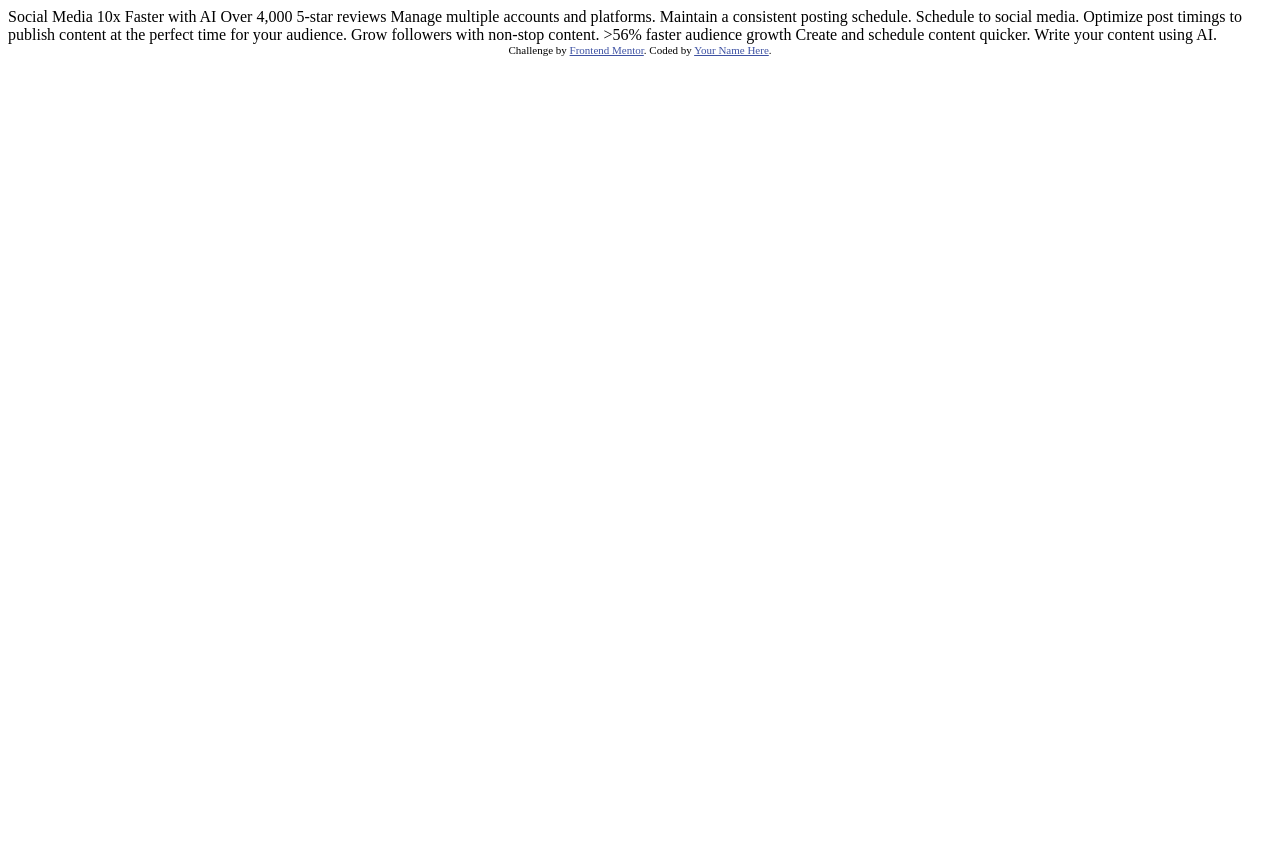
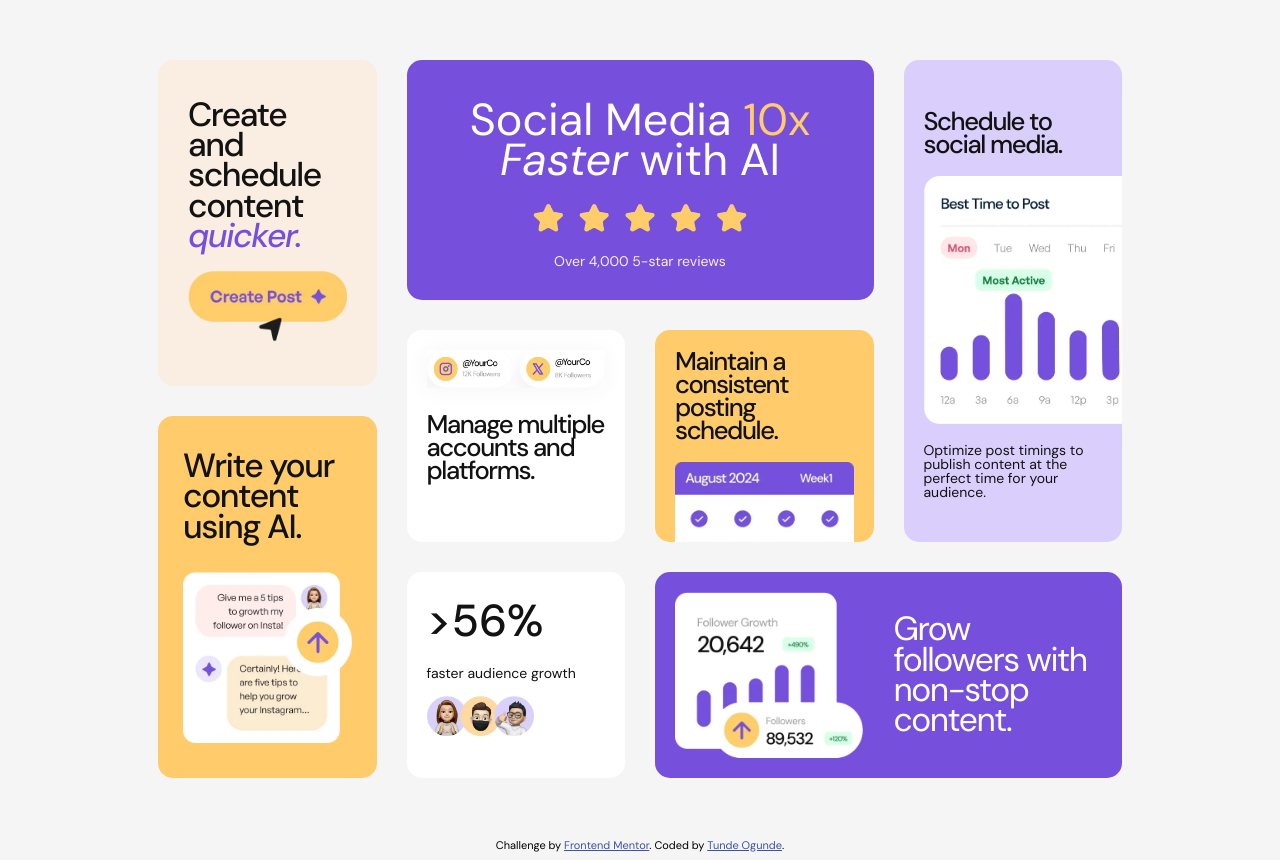
Before and after one commit to tundeogunde/bento-grid, a plain HTML site: page index.html in a window 1280 px wide. Before the commit the page ends 800 px from the top, so only its background shows below. Drawn offline with Linux system fonts and the light colour scheme.

Commit message:
Uploaded 12.00 15 Jan, 2025

```diff
--- /dev/null
+++ b/css/style.scss
@@ -0,0 +1,392 @@
+$purple100: hsl(254, 88%, 90%);
+$purple500: hsl(256, 67%, 59%);
+$yellow100: hsl(31, 66%, 93%);
+$yellow500: hsl(39, 100%, 71%);
+$white: hsl(0, 0%, 100%);
+$black: hsl(0, 0%, 7%);
+$off-white: #f5f5f5;
+
+:root {
+  margin: 0;
+  padding: 0;
+  font-size: 16px;
+}
+h1,
+h2,
+h3 {
+  margin: 0;
+  padding: 0;
+}
+
+body {
+  font-family: "DM Sans";
+  background: $off-white;
+}
+
+h1 {
+  font-size: 2.8rem;
+  font-weight: 500;
+}
+
+h2 {
+  font-size: 2.1rem;
+  line-height: 0.9;
+  font-weight: 500;
+  letter-spacing: -0.09rem;
+}
+
+h3 {
+  font-size: 1.6rem;
+  line-height: 0.9;
+  font-weight: 500;
+  letter-spacing: -0.09rem;
+}
+
+.italic {
+  font-style: italic;
+}
+
+.yellow {
+  color: $yellow500;
+}
+
+.purple {
+  color: $purple500;
+}
+
+.container {
+  margin: 40px 20px;
+  display: grid;
+  grid-template-columns: repeat(1, minmax(375px, 1fr));
+  gap: 40px;
+}
+
+.inner-container-1 {
+  display: grid;
+  //   grid-template-columns: repeat(3, minmax(175px, 1fr));
+  gap: 40px;
+}
+
+.inner-container-2 {
+  display: grid;
+  gap: 40px;
+}
+
+.card {
+  border-radius: 15px;
+}
+
+.card1 {
+  background: $purple500;
+  padding: 20px 50px;
+  color: $white;
+  text-align: center;
+  h1 {
+    padding: 0;
+    margin: 20px auto;
+    line-height: 0.9;
+    font-weight: 400;
+  }
+  img {
+    width: 60%;
+  }
+  p {
+    margin: 10px auto;
+    color: $yellow100;
+  }
+}
+.card2 {
+  color: $black;
+  padding: 20px;
+  background: $white;
+  h3 {
+    margin-top: 20px;
+  }
+  img {
+    width: 100%;
+    box-shadow: -1px 1px 25px $off-white;
+  }
+}
+.card3 {
+  color: $black;
+  background: $yellow500;
+  padding: 20px;
+  padding-bottom: 0;
+  h3 {
+    margin-bottom: 20px;
+  }
+  img {
+    width: 70%;
+    margin-bottom: -7px;
+  }
+}
+.card4 {
+  background: $purple100;
+  color: $black;
+  padding: 20px;
+  text-align: center;
+  h3 {
+    margin: 20px auto;
+  }
+  p {
+    line-height: 1;
+  }
+  img {
+    width: 100%;
+  }
+}
+.card5 {
+  background: $purple500;
+  padding: 30px 50px;
+  text-align: center;
+  color: $white;
+  img {
+    width: 90%;
+  }
+  h2 {
+    font-weight: 400;
+    margin-top: 30px;
+  }
+}
+.card6 {
+  background: $white;
+  color: $black;
+  padding: 30px;
+  img {
+    width: 60%;
+  }
+}
+.card7 {
+  background: $yellow100;
+  color: $black;
+  padding: 30px;
+  display: grid;
+  align-content: center;
+  img {
+    width: 70%;
+  }
+  h2 {
+    margin-bottom: 20px;
+  }
+}
+.card8 {
+  background: $yellow500;
+  padding: 25px;
+  color: $black;
+  display: grid;
+  align-content: center;
+  h2 {
+    margin-bottom: 30px;
+  }
+  img {
+    width: 70%;
+  }
+}
+
+@media (min-width: 1158px) {
+  p {
+    font-size: 14px;
+  }
+  .container {
+    margin: 60px 150px;
+    grid-template-columns: 1fr 3fr;
+    gap: 30px;
+  }
+
+  .inner-container-1 {
+    grid-column: 2 / span 3;
+    grid-template-columns: repeat(3, minmax(175px, 1fr));
+    gap: 30px;
+  }
+
+  .inner-container-2 {
+    grid-column: 1 / span 1;
+    grid-row: 1 / span 1;
+    gap: 30px;
+  }
+
+  .card1 {
+    grid-column: 1 / span 2;
+  }
+  .card2 {
+    grid-column: 1 / span 1;
+    grid-row: 2 / span 1;
+  }
+
+  .card3 {
+    grid-column: 2 / span 1;
+    grid-row: 2 / span 1;
+    .image {
+      overflow-y: hidden;
+    }
+    img {
+      width: 100%;
+      margin-bottom: -60px;
+    }
+  }
+  .card4 {
+    padding-right: 0;
+    grid-column: 3 / span 1;
+    grid-row: 1 / span 2;
+    align-content: center;
+    text-align: left;
+    .image {
+      overflow-x: hidden;
+    }
+    img {
+      //   height: auto;
+      width: 140%;
+    }
+    p,
+    h3 {
+      padding-right: 20px;
+    }
+  }
+  .card5 {
+    padding: 20px;
+    grid-column: 2 / span 2;
+    grid-row: 3 / span 1;
+    display: grid;
+    gap: 10px;
+    grid-template-columns: 1fr 1fr;
+    align-items: center;
+    text-align: left;
+    h2 {
+      margin-top: 0;
+    }
+  }
+  .card6 {
+    padding: 20px;
+    grid-column: 1 / span 1;
+    grid-row: 3 / span 1;
+  }
+  .card7,
+  .card8 {
+    img {
+      width: 100%;
+    }
+  }
+}
+
+@media screen and (min-width: 820px) and (max-width: 1157px) {
+  p {
+    font-size: 14px;
+  }
+  .container {
+    margin: 60px 100px;
+    grid-template-columns: 1fr 2fr;
+    gap: 20px;
+  }
+  .inner-container-1 {
+    grid-column: 2 / span 2;
+    grid-template-columns: 1fr 1fr;
+    gap: 20px;
+  }
+
+  .inner-container-2 {
+    grid-column: 1 / span 1;
+    grid-row: 1 / span 1;
+    gap: 20px;
+  }
+
+  .card1 {
+    grid-column: 1 / span 2;
+  }
+  .card2 {
+    grid-column: 1 / span 1;
+    grid-row: 2 / span 1;
+  }
+
+  .card3 {
+    grid-column: 2 / span 1;
+    grid-row: 2 / span 1;
+  }
+
+  .card4 {
+    grid-column: 1 / span 1;
+    grid-row: 3 / span 1;
+  }
+
+  .card5 {
+    padding: 20px;
+    grid-column: 1 / span 2;
+    grid-row: 4 / span 1;
+    display: grid;
+    gap: 10px;
+    grid-template-columns: 1fr 1fr;
+    align-items: center;
+    text-align: left;
+    h2 {
+      margin-top: 0;
+    }
+  }
+
+  .card6 {
+    grid-column: 2 / span 1;
+    grid-row: 3 / span 1;
+    align-content: center;
+  }
+}
+
+@media screen and (min-width: 560px) and (max-width: 819px) {
+  p {
+    font-size: 14px;
+  }
+  .container {
+    margin: 40px 80px;
+    grid-template-columns: 1fr;
+    gap: 20px;
+  }
+
+  .inner-container-1 {
+    grid-column: 1 / span 1;
+    grid-template-columns: 1fr 1fr;
+    gap: 20px;
+  }
+
+  .inner-container-2 {
+    gap: 20px;
+    grid-template-columns: 1fr 1fr;
+  }
+
+  .card1 {
+    grid-column: 1 / span 2;
+  }
+  .card2 {
+    grid-column: 1 / span 1;
+    grid-row: 2 / span 1;
+    h3 {
+      margin-top: 15px;
+    }
+  }
+
+  .card3 {
+    grid-column: 2 / span 1;
+    grid-row: 2 / span 1;
+  }
+
+  .card4 {
+    grid-column: 1 / span 1;
+    grid-row: 3 / span 1;
+  }
+
+  .card5 {
+    padding: 20px;
+    grid-column: 1 / span 2;
+    grid-row: 4 / span 1;
+    display: grid;
+    gap: 10px;
+    grid-template-columns: 1fr 1fr;
+    align-items: center;
+    text-align: left;
+    h2 {
+      margin-top: 0;
+    }
+  }
+
+  .card6 {
+    grid-column: 2 / span 1;
+    grid-row: 3 / span 1;
+    align-content: center;
+  }
+}
--- a/index.html
+++ b/index.html
@@ -1,42 +1,114 @@
 <!DOCTYPE html>
 <html lang="en">
   <head>
-  <meta charset="UTF-8">
-  <meta name="viewport" content="width=device-width, initial-scale=1.0"> <!-- displays site properly based on user's device -->
+    <meta charset="UTF-8" />
+    <meta name="viewport" content="width=device-width, initial-scale=1.0" />
+    <!-- displays site properly based on user's device -->
 
-  <link rel="icon" type="image/png" sizes="32x32" href="./assets/images/favicon-32x32.png">
-
+    <link
+      rel="icon"
+      type="image/png"
+      sizes="32x32"
+      href="./assets/images/favicon-32x32.png"
+    />
+    <link rel="preconnect" href="https://fonts.googleapis.com" />
+    <link rel="preconnect" href="https://fonts.gstatic.com" crossorigin />
+    <link
+      href="https://fonts.googleapis.com/css2?family=Barlow+Semi+Condensed:ital,wght@0,100;0,200;0,300;0,400;0,500;0,600;0,700;0,800;0,900;1,100;1,200;1,300;1,400;1,500;1,600;1,700;1,800;1,900&family=DM+Sans:ital,opsz,wght@0,9..40,100..1000;1,9..40,100..1000&display=swap"
+      rel="stylesheet"
+    />
+    <link rel="stylesheet" href="./css/style.css" />
     <title>Frontend Mentor | Bento grid</title>
 
     <!-- Feel free to remove these styles or customise in your own stylesheet 👍 -->
     <style>
-    .attribution { font-size: 11px; text-align: center; }
-    .attribution a { color: hsl(228, 45%, 44%); }
+      .attribution {
+        font-size: 11px;
+        text-align: center;
+      }
+      .attribution a {
+        color: hsl(228, 45%, 44%);
+      }
     </style>
   </head>
   <body>
-
-  Social Media 10x Faster with AI
-  Over 4,000 5-star reviews
-
-  Manage multiple accounts and platforms.
-
-  Maintain a consistent posting schedule.
-
-  Schedule to social media.
-  Optimize post timings to publish content at the perfect time for your audience.
-
-  Grow followers with non-stop content.
-
-  >56% faster audience growth
-
-  Create and schedule content quicker.
-
-  Write your content using AI.
-
+    <main>
+      <div class="container">
+        <div class="inner-container-1">
+          <div class="card card1">
+            <h1>
+              Social Media <span class="yellow">10x</span>
+              <span class="italic">Faster</span> with AI
+            </h1>
+            <img src="./assets/images/illustration-five-stars.webp" alt="" />
+            <p>Over 4,000 5-star reviews</p>
+          </div>
+          <div class="card card2">
+            <img
+              src="./assets/images/illustration-multiple-platforms.webp"
+              alt=""
+            />
+            <h3>Manage multiple accounts and platforms.</h3>
+          </div>
+          <div class="card card3">
+            <h3>Maintain a consistent posting schedule.</h3>
+            <div class="image">
+              <img
+                src="./assets/images/illustration-consistent-schedule.webp"
+                alt=""
+              />
+            </div>
+          </div>
+          <div class="card card4">
+            <h3>Schedule to social media.</h3>
+            <div class="image">
+              <img
+                src="./assets/images/illustration-schedule-posts.webp"
+                alt=""
+              />
+            </div>
+            <p>
+              Optimize post timings to publish content at the perfect time for
+              your audience.
+            </p>
+          </div>
+          <div class="card card5">
+            <img
+              src="./assets/images/illustration-grow-followers.webp"
+              alt=""
+            />
+            <h2>Grow followers with non-stop content.</h2>
+          </div>
+          <div class="card card6">
+            <h1>>56%</h1>
+            <p>faster audience growth</p>
+            <img
+              src="./assets/images/illustration-audience-growth.webp"
+              alt=""
+            />
+          </div>
+        </div>
+        <div class="inner-container-2">
+          <div class="card card7">
+            <h2>
+              Create and schedule content
+              <span class="italic purple">quicker.</span>
+            </h2>
+            <img src="./assets/images/illustration-create-post.webp" alt="" />
+          </div>
+          <div class="card card8">
+            <h2>Write your content using AI.</h2>
+            <img src="./assets/images/illustration-ai-content.webp" alt="" />
+          </div>
+        </div>
+      </div>
+    </main>
+    <footer>
       <div class="attribution">
-    Challenge by <a href="https://www.frontendmentor.io?ref=challenge">Frontend Mentor</a>.
-    Coded by <a href="#">Your Name Here</a>.
+        Challenge by
+        <a href="https://www.frontendmentor.io?ref=challenge">Frontend Mentor</a
+        >. Coded by <a href="http://www.tundeogunde.com.ng">Tunde Ogunde</a>.
       </div>
+    </footer>
   </body>
 </html>
```
Also changed, not shown: css/style.css (added), 1 other file. Lines whose indentation alone changed are shown as unchanged.
